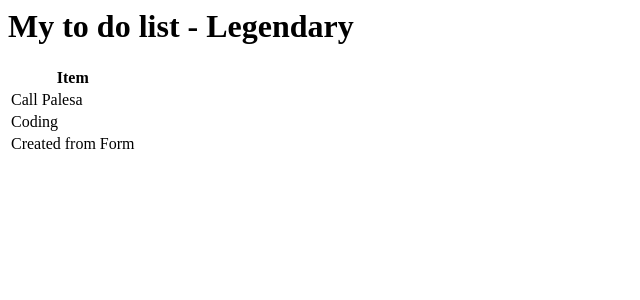
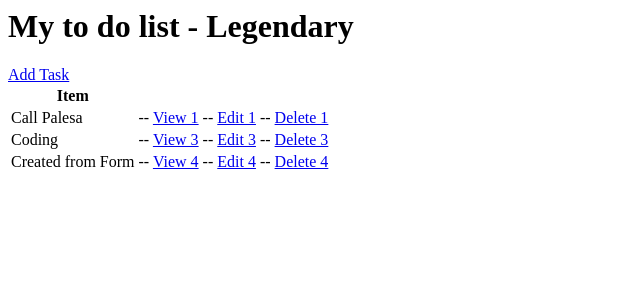
Before and after one commit to nickypelo/To-do-app, a Django app: page / in a window 1280 px wide. Shown: the top 300 px of the page, without its empty margins (0-640 px from the left). Run offline with Django 4.2, Linux system fonts and the light colour scheme; data comes from the database, SQL or seed files in the repository; both versions use the stored data as it was after the commit.

Commit message:
implemented CRUD, create, read, update and delete functionality

```diff
--- /dev/null
+++ b/to_do_list/base/templates/base/task.html
@@ -0,0 +1 @@
+<h1>Task: {{tasks_info}}</h1>
--- /dev/null
+++ b/to_do_list/base/templates/base/task_confirm_delete.html
@@ -0,0 +1,6 @@
+<a href="{% url 'tasks' %}">Go back</a>
+<form method="POST">
+    {% csrf_token%}
+    <p>Delete "{{task}}" Permanently</p>
+    <input type="submit" value="Delete"/>
+</form>
--- a/to_do_list/base/templates/base/task_list.html
+++ b/to_do_list/base/templates/base/task_list.html
@@ -1,12 +1,18 @@
 <h1>My to do list - Legendary</h1>
+
+<a href="{% url 'task-create' %}">Add Task</a>
 
 <table>
     <tr>
         <th>Item</th>
+        <th></th>
     </tr>
     {% for task in tasks %}
     <tr>
         <td>{{task.title}}</td>
+        <td>-- <a href="{% url 'tasks' task.id %}">View {{task.id}}</a></td>
+        <td>-- <a href="{% url 'task-update' task.id %}">Edit {{task.id}}</a></td>
+        <td>-- <a href="{% url 'task-delete' task.id %}">Delete {{task.id}}</a></td>
     </tr>
     {% empty %}
         <h3>Empty List</h3>
--- a/to_do_list/base/templates/task_detail.html
+++ /dev/null
@@ -1 +0,0 @@
-<h1> Stuff </h1>
--- a/to_do_list/base/urls.py
+++ b/to_do_list/base/urls.py
@@ -1,7 +1,10 @@
 from django.urls import path
-from .views import TaskList, TaskDetail
+from .views import TaskList, TaskDetail, TaskCreate, TaskUpdate, TaskDelete
 
 urlpatterns = [
     path('', TaskList.as_view(), name='tasks'),
     path('task/<int:pk>/', TaskDetail.as_view(), name='tasks'),
+    path('task-create/', TaskCreate.as_view(), name='task-create'),
+    path('task-update/<int:pk>/', TaskUpdate.as_view(), name='task-update'),
+    path('task-delete/<int:pk>/', TaskDelete.as_view(), name='task-delete'),
 ]
--- a/to_do_list/base/views.py
+++ b/to_do_list/base/views.py
@@ -1,6 +1,8 @@
 from django.shortcuts import render
 from django.views.generic.list import ListView
 from django.views.generic.detail import DetailView
+from django.views.generic.edit import CreateView, UpdateView, DeleteView
+from django.urls import reverse_lazy
 from .models import Task
 
 
@@ -10,3 +12,20 @@ class TaskList(ListView):
 
 class TaskDetail(DetailView):
     model = Task
+    context_object_name = 'tasks_info'
+    template_name = 'base/task.html'
+
+class TaskCreate(CreateView):
+    model = Task
+    fields = '__all__'
+    success_url = reverse_lazy('tasks')
+
+class TaskUpdate(UpdateView):
+    model = Task
+    fields = '__all__'
+    success_url = reverse_lazy('tasks')
+
+class TaskDelete(DeleteView):
+    model = Task
+    context_object_name = 'task'
+    success_url = reverse_lazy('tasks')
--- a/to_do_list/to_do_list/urls.py
+++ b/to_do_list/to_do_list/urls.py
@@ -13,6 +13,7 @@ Including another URLconf
     1. Import the include() function: from django.urls import include, path
     2. Add a URL to urlpatterns:  path('blog/', include('blog.urls'))
 """
+
 from django.contrib import admin
 from django.urls import path, include
 
```
Also changed, not shown: to_do_list/base/templates/base/task_form.html (added, +8 -0 lines), to_do_list/db.sqlite3.
